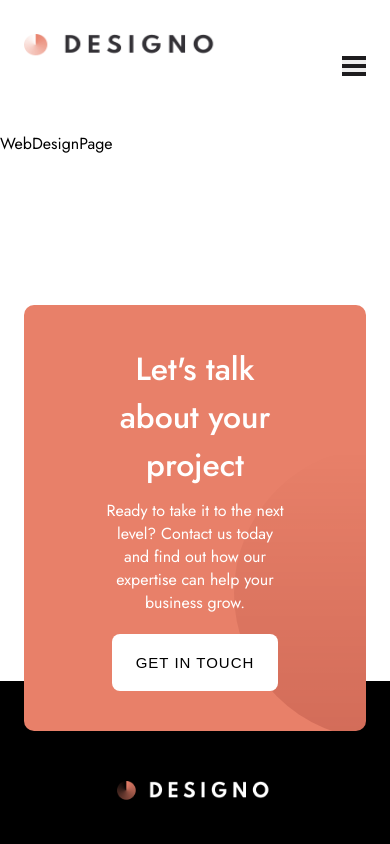
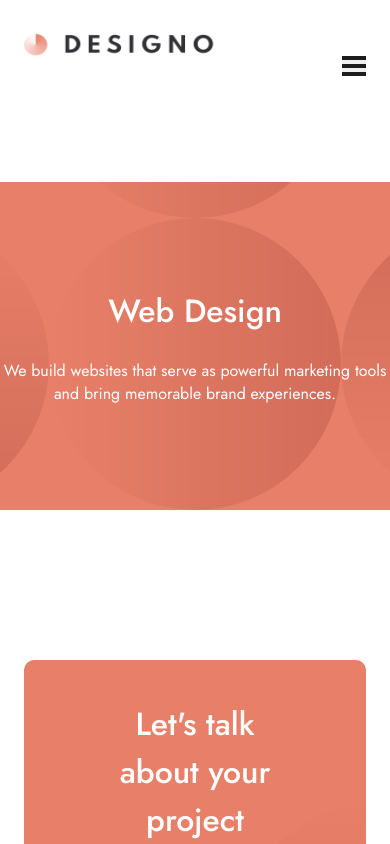
Before and after one commit to paulinasprojects/designo-dev, a React (Vite) app: page /web-design in a window 390 px wide. Shown: the top 844 px of the page. Built offline with nearby package versions, Linux system fonts and the light colour scheme.

Commit message:
added responsive page heading

```diff
--- /dev/null
+++ b/src/components/page-heading.tsx
@@ -0,0 +1,19 @@
+import "../styles/page-heading.css";
+
+interface PageHeadingProps {
+  title: string;
+  description: React.ReactNode;
+}
+
+export const PageHeading = ({ title, description }: PageHeadingProps) => {
+  return (
+    <section className="page-heading-section">
+      <h1>
+        {title}
+      </h1>
+      <p>
+        {description}
+      </p>
+    </section>
+  )
+}
--- a/src/pages/web-design-page.tsx
+++ b/src/pages/web-design-page.tsx
@@ -1,6 +1,18 @@
+import { PageHeading } from "../components/page-heading"
+
 const WebDesignPage = () => {
   return (
-    <div>WebDesignPage</div>
+    <>
+      <PageHeading
+        title="Web Design"
+        description={
+          <>
+            We build websites that serve as powerful marketing tools<br />
+            and bring memorable brand experiences.
+          </>
+        }
+      />
+    </>
   )
 }
 
--- /dev/null
+++ b/src/styles/page-heading.css
@@ -0,0 +1,36 @@
+.page-heading-section {
+  background: hsl(11deg, 73%, 66%) url(/assets/shared/desktop/bg-pattern-call-to-action.svg) no-repeat;
+  background-position: 210px -150px;
+  border-radius: 15px;
+  text-align: center;
+  color: #fff;
+  padding: 64px 0px 64px 0px;
+  margin-top: 50px;
+  margin-left: 165px;
+  margin-right: 165px;
+  display: flex;
+  flex-direction: column;
+  gap: 24px;
+
+  @media (max-width: 699px) {
+    background-position: bottom center;
+    margin-left: 0px;
+    margin-right: 0px;
+    padding: 105px 0 105px 0px;
+    border-radius: 0px;
+  }
+
+  @media (min-width: 850px) and (max-width: 1099px) {
+    margin-left: 39px;
+    margin-right: 39px;
+  }
+
+  @media (min-width: 700px) and (max-width: 849px) {
+    margin-left: 39px;
+    margin-right: 39px;
+  }
+}
+
+.page-heading-section {
+
+}
```
